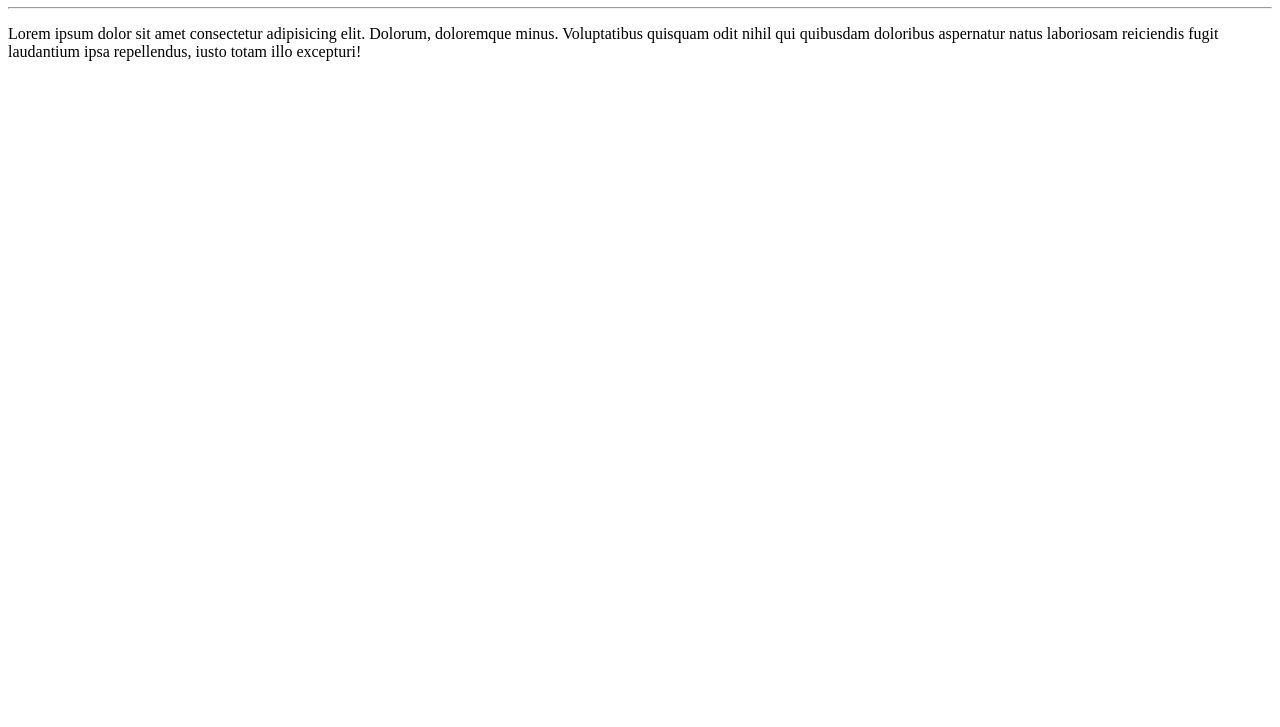
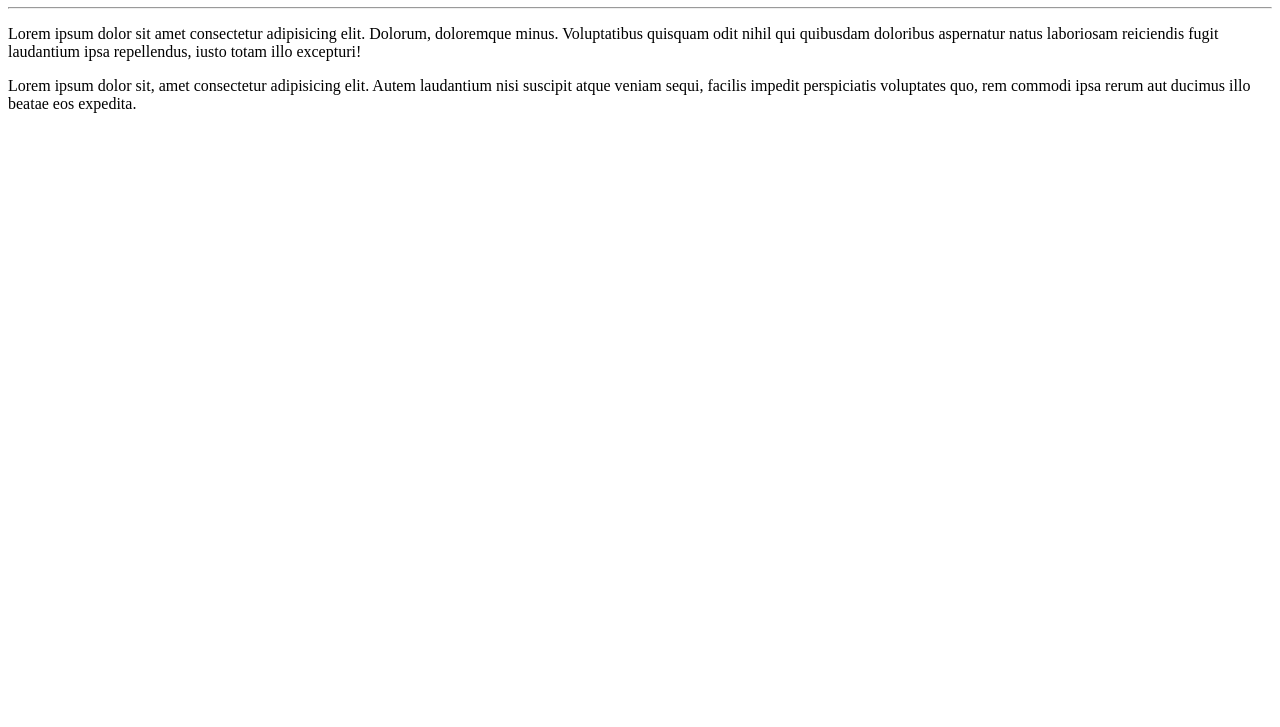
Before and after one commit to Kenia-Grays/Ola-Mundo, a plain HTML site: page site-exemplo/index.html in a window 1280 px wide. Shown: the part 73-800 px from the top of the page. Drawn offline with Linux system fonts and the light colour scheme.

Commit message:
Adicionei um paragrafo

```diff
--- a/site-exemplo/index.html
+++ b/site-exemplo/index.html
@@ -10,5 +10,6 @@
  <h1>olá, Mundo!</h1>
 <hr>
  <p>Lorem ipsum dolor sit amet consectetur adipisicing elit. Dolorum, doloremque minus. Voluptatibus quisquam odit nihil qui quibusdam doloribus aspernatur natus laboriosam reiciendis fugit laudantium ipsa repellendus, iusto totam illo excepturi!</p>
+ <p>Lorem ipsum dolor sit, amet consectetur adipisicing elit. Autem laudantium nisi suscipit atque veniam sequi, facilis impedit perspiciatis voluptates quo, rem commodi ipsa rerum aut ducimus illo beatae eos expedita.</p>
 </body>
 </html>
```
